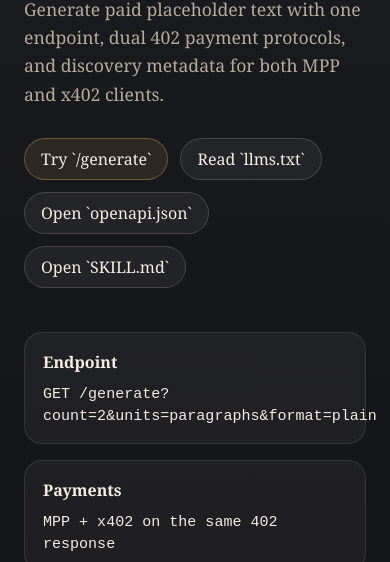
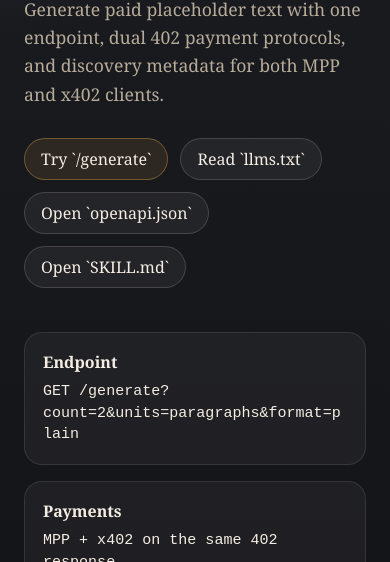
Before and after one commit to stephancill/lorem-ipsum-api, a website: page static/index.html in a window 390 px wide. Shown: the part 282-844 px from the top of the page. Drawn offline with Linux system fonts and the light colour scheme.

Commit message:
fix: prevent endpoint card overflow on mobile
Allow code snippets in landing cards to wrap so long endpoint URLs no longer overflow narrow layouts.

```diff
--- a/static/index.html
+++ b/static/index.html
@@ -103,8 +103,11 @@
         color: var(--paper);
       }
       code {
+        display: block;
         color: var(--paper);
         font-size: 0.94rem;
+        line-height: 1.45;
+        overflow-wrap: anywhere;
       }
     </style>
   </head>
```
